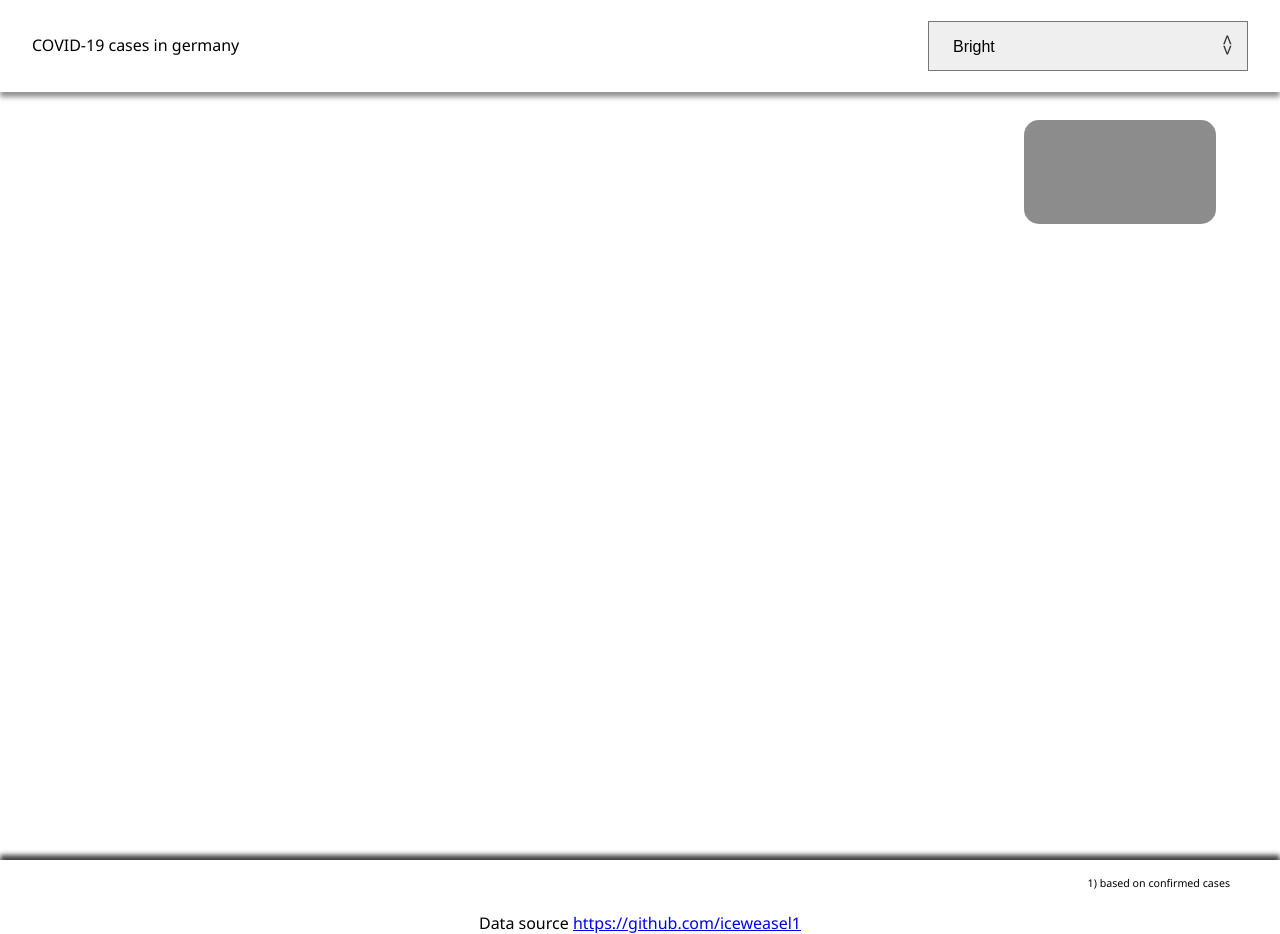
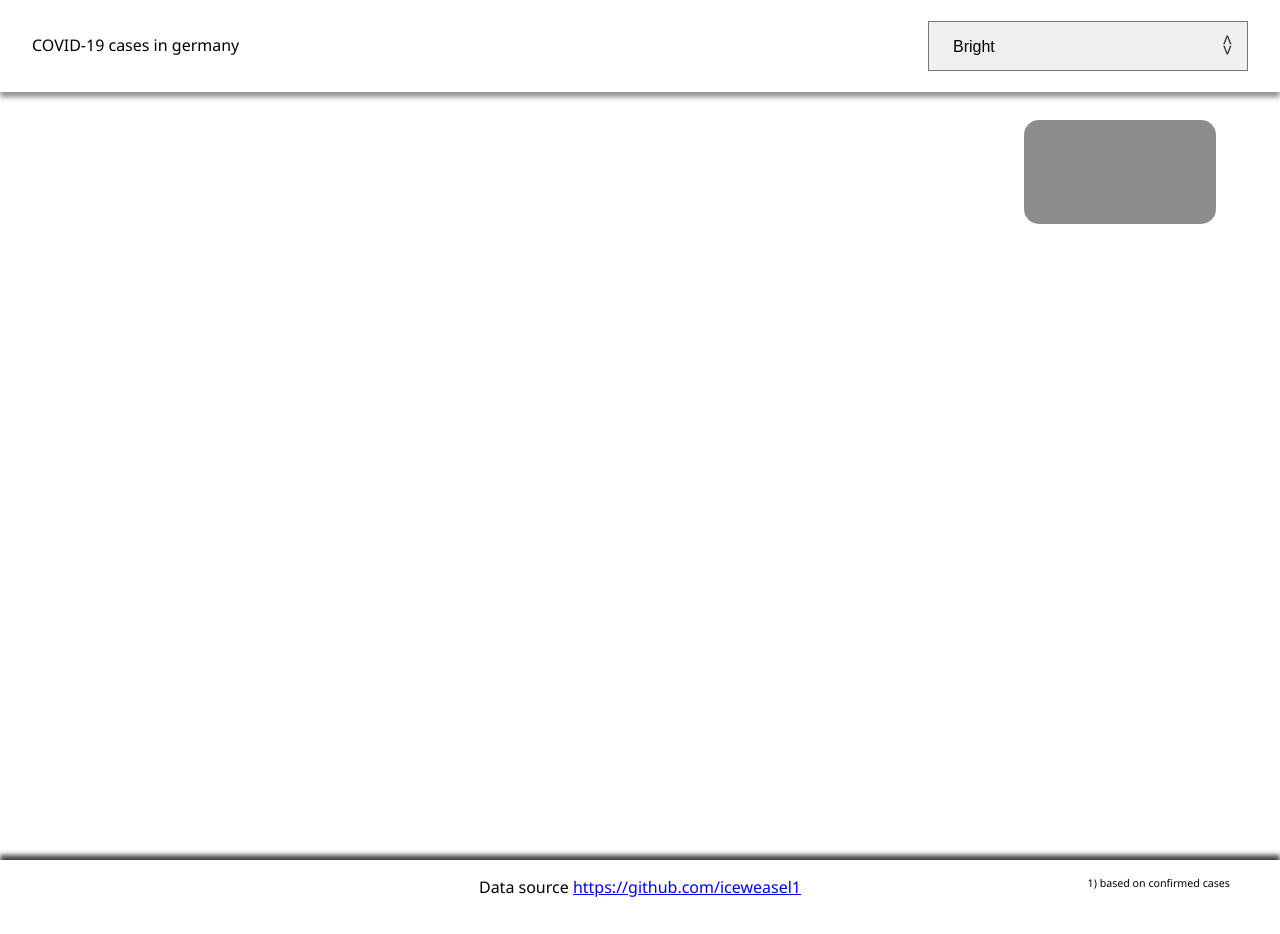
Before and after one commit to mitch-lbw/cvsger, a website built with webpack: page index.html in a window 1280 px wide. After the commit the page ends 898 px from the top, so only its background shows below. Built offline with nearby package versions, Linux system fonts and the light colour scheme; no server answers.

Commit message:
updated footer styling

```diff
--- a/index.html
+++ b/index.html
@@ -43,10 +43,12 @@
 
     </div>
     <div id="footer">
+        <div></div>
+        <div>
+            Data source <a
+                href="https://github.com/iceweasel1/COVID-19-Germany/blob/master/germany_with_source.csv">https://github.com/iceweasel1</a>
+        </div>
         <div id="details">1) based on confirmed cases</div>
-        <br />
-        Data source <a
-            href="https://github.com/iceweasel1/COVID-19-Germany/blob/master/germany_with_source.csv">https://github.com/iceweasel1</a>
     </div>
 
     <script src="dist/main.js"></script>
--- a/style.css
+++ b/style.css
@@ -71,6 +71,8 @@ margin: 0 50px;
     box-shadow: 0px -5px 5px 0px rgba(0, 0, 0, 0.75);
     position: relative;
     z-index: 999999;
+    grid-template-columns: 1fr 1fr 1fr;
+    display: grid;
 }
 
 #legend {
```
